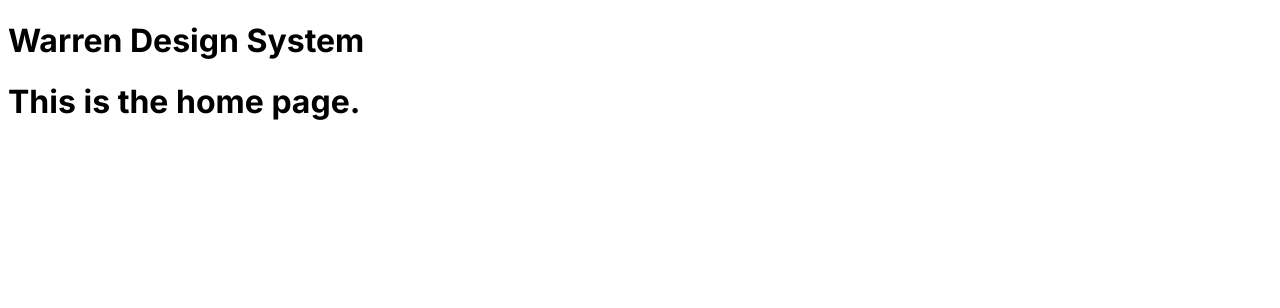
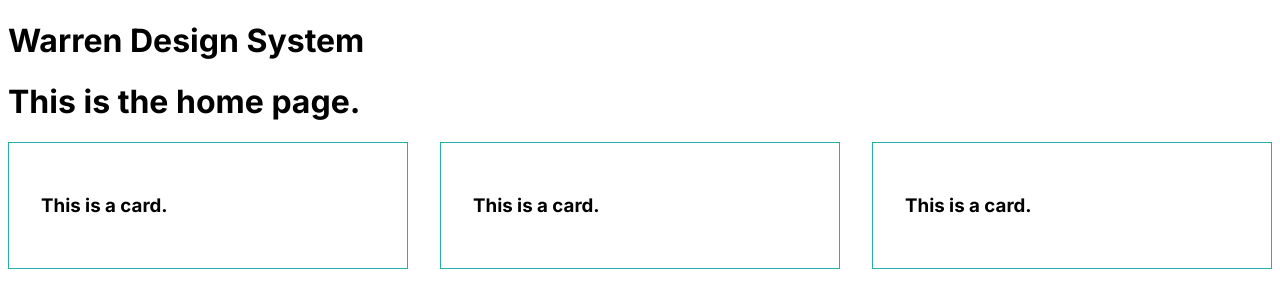
Before and after one commit to pixelrabbit/fluffle, a Next.js app: page / in a window 1280 px wide. Shown: the top 308 px of the page. Built offline with nearby package versions, Linux system fonts and the light colour scheme.

Commit message:
first few components

```diff
--- a/app/globals.css
+++ b/app/globals.css
@@ -1,4 +1,5 @@
 :root {
+  --spacer-md: 32px;
   --foreground-rgb: 0, 0, 0;
   --background-start-rgb: 214, 219, 220;
   --background-end-rgb: 255, 255, 255;
@@ -14,3 +15,8 @@
 
 body {
 }
+
+.container {
+  margin: 0 auto;
+  max-width: 1280px;
+}
--- a/app/layout.tsx
+++ b/app/layout.tsx
@@ -22,7 +22,9 @@ export default function RootLayout({
             <h1>Warren Design System</h1>
           </div>
         </header>
-        <main className="main">{children}</main>
+        <main className="main">
+          <div className="container">{children}</div>
+        </main>
       </body>
     </html>
   )
--- a/app/page.tsx
+++ b/app/page.tsx
@@ -1,7 +1,11 @@
 // import Image from 'next/image'
+import Deck from './../components/deck/deck';
 
 export default function Home() {
   return (
-    <h1>This is the home page.</h1>
+    <>
+      <h1>This is the home page.</h1>
+      <Deck></Deck>
+    </>
   )
 }
--- /dev/null
+++ b/components/card/card.module.css
@@ -0,0 +1,5 @@
+.card {
+    flex: 1 1 auto;
+    border: 1px solid lightseagreen;
+    padding: var(--spacer-md);
+}
--- /dev/null
+++ b/components/card/card.tsx
@@ -0,0 +1,7 @@
+import styles from "./card.module.css";
+
+export default function Card() {
+    return (
+        <div className={styles.card}><h3>This is a card.</h3></div>
+    );
+}
--- /dev/null
+++ b/components/deck/deck.module.css
@@ -0,0 +1,5 @@
+.deck {
+    display: flex;
+    justify-content: space-between;
+    gap: var(--spacer-md);
+}
--- /dev/null
+++ b/components/deck/deck.tsx
@@ -0,0 +1,12 @@
+import styles from "./deck.module.css";
+import Card from "../card/card";
+
+export default function Deck() {
+    return (
+        <div className={styles.deck}>
+            <Card></Card>
+            <Card></Card>
+            <Card></Card>
+        </div>
+    );
+}
```
